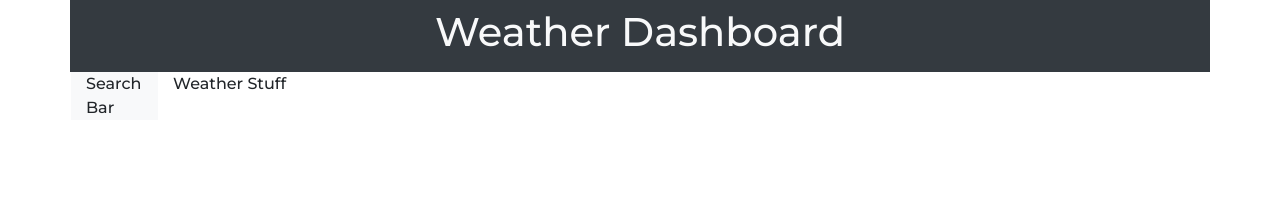
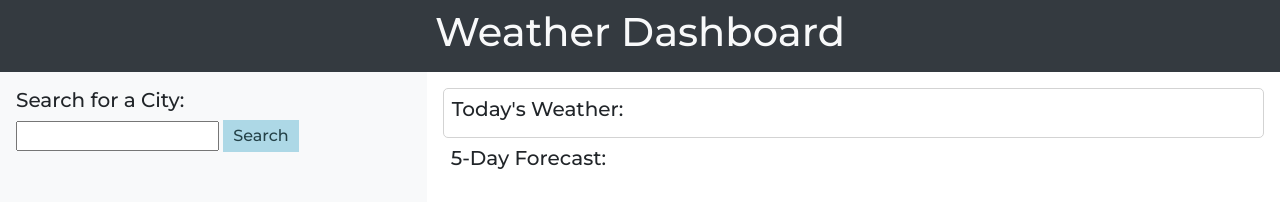
Before and after one commit to MeaghanCampbell/weather-dashboard, a plain HTML site: page index.html in a window 1280 px wide. Drawn offline with nearby package versions, Linux system fonts and the light colour scheme.

Commit message:
initial HTML & CSS

```diff
--- a/assets/css/style.css
+++ b/assets/css/style.css
@@ -1,3 +1,20 @@
 body {
     font-family: Montserrat;
 }
+h2 {
+    font-size: 20px;
+}
+button {
+    border: none;
+    padding: 4px 10px;
+    color: #244248;
+    background-color: lightblue;
+}
+button:hover {
+    background-color: #244248;
+    color: lightblue;
+}
+.today {
+    border-radius: 5px;
+    border: 1px solid lightgray;
+}
--- a/assets/js/script.js
+++ b/assets/js/script.js
@@ -0,0 +1,4 @@
+// fetch weather data
+// display it on screen
+// connect it to search term
+// save it in local storage
--- a/index.html
+++ b/index.html
@@ -13,17 +13,36 @@
 
     <body>
 
-        <div class="container">
+        <div class="container-fluid">
             <div class="row">
               <div class="dashboard-header col-12 bg-dark text-light">
                 <h1 class="text-center py-2">Weather Dashboard</h1>
               </div>
-            <div class="row px-3">
-                <div class="col-4 bg-light">
-                    Search Bar
+            </div>
+            <div class="row">
+                <div class="col-lg-4 col-xs-12 bg-light p-3">
+                    <h2>Search for a City:</h2>
+                    <div class="search-bar" id="search">
+                        <input type="text" id="search-query"/>
+                        <button>Search</button>
+                    </div>
+                    <div id="search-history" class="recent-searches">
+
+                    </div>
                 </div>
-                <div class="col-8">
-                    Weather Stuff
+                <div class="col-8 p-3">
+                    <div class="today p-2" id="today-weather">
+                        <h2>Today's Weather:</h2>
+                        <div id="display-current-weather">
+
+                        </div>
+                    </div>
+                    <div class="5-day p-2" id="5-day-weather">
+                        <h2>5-Day Forecast:</h2>
+                        <div id="display-future-weather">
+
+                        </div>
+                    </div>
                 </div>
             </div>
           </div>
```
